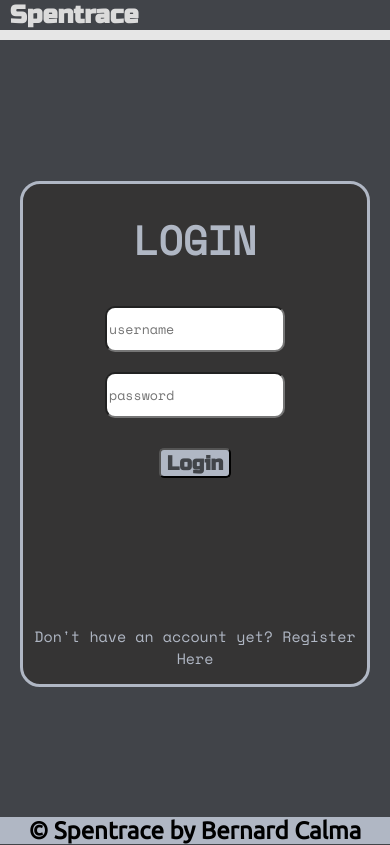
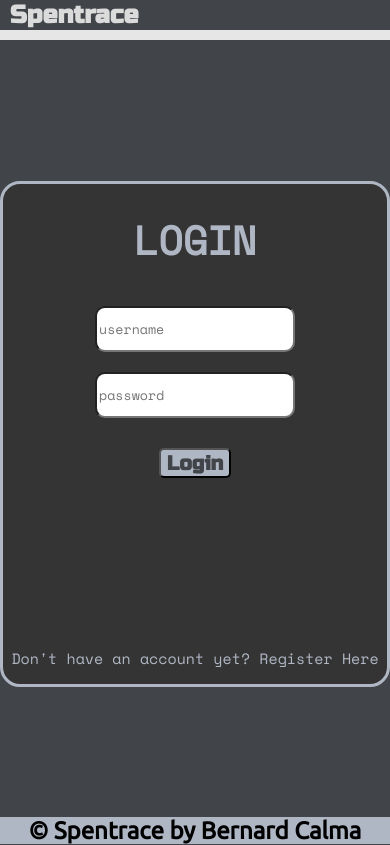
Before and after one commit to Bernard-Calma/spentrace-react, a React (Create React App) app: page / in a window 390 px wide. Built offline with nearby package versions, Linux system fonts and the light colour scheme.

Commit message:
adjusted login screen

```diff
--- a/src/container/login/Login.css
+++ b/src/container/login/Login.css
@@ -85,7 +85,7 @@
 @media screen and (max-width: 900px) {
     .containerLogin, .containerRegister {
         width: auto;
-        margin: 20px 20px
+        margin: 0;
     }
 
     .formLogin {
```
